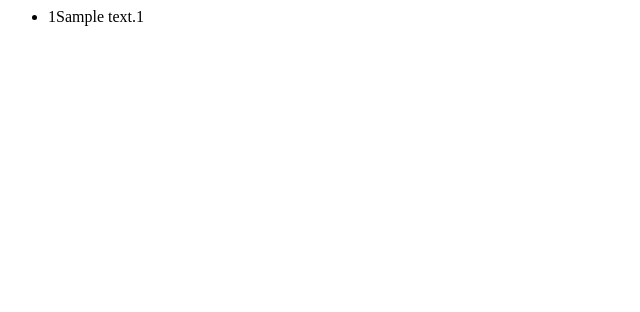
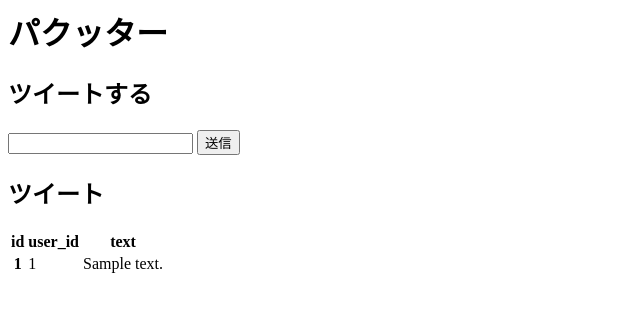
Before and after one commit to dharada1/p-chat-api, a Django app: page /pakutter/ in a window 1280 px wide. Before the commit the part shown is almost empty. Shown: the top 312 px of the page, without its empty margins (0-640 px from the left). Run offline with Django 3.2, Linux system fonts and the light colour scheme; tables that the repository leaves empty hold one stand-in row (values such as "Sample post").

Commit message:
インデックスページhtml修正

```diff
--- a/pakutter/templates/index.html
+++ b/pakutter/templates/index.html
@@ -1,9 +1,29 @@
+<h1>パクッター</h1>
+
+<h2>ツイートする</h2>
+<form>
+  <input type="textarea" name="new_tweet" maxlength="140">
+  <input type="submit" value="送信">
+</form>
+
+<h2>ツイート</h2>
 {% if tweet_list %}
-    <ul>
-    {% for tweet in tweet_list %}
-        <li>{{ tweet.user_id }}{{ tweet.text }}{{ tweet.id }}</li>
-    {% endfor %}
-    </ul>
+  <table class="tweets">
+    <thead>
+      <tr>
+        <th>id</th>
+        <th>user_id</th>
+        <th>text</th>
+      </tr>
+    </thead>
+    <tbody>
+      {% for tweet in tweet_list %}
+        <tr>
+          <th>{{ tweet.id }}</th>
+          <td>{{ tweet.user_id }}</td>
+          <td>{{ tweet.text }}</td>
+      {% endfor %}
+    </tbody>
 {% else %}
-    <p>ツイートなし</p>
+  <p>ツイートなし</p>
 {% endif %}
```
